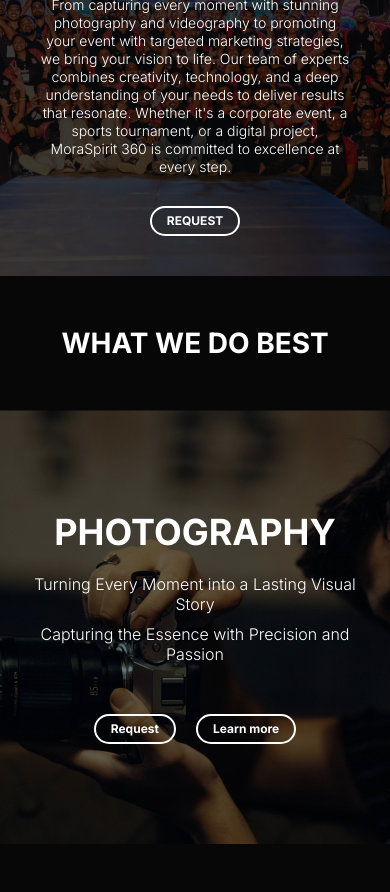
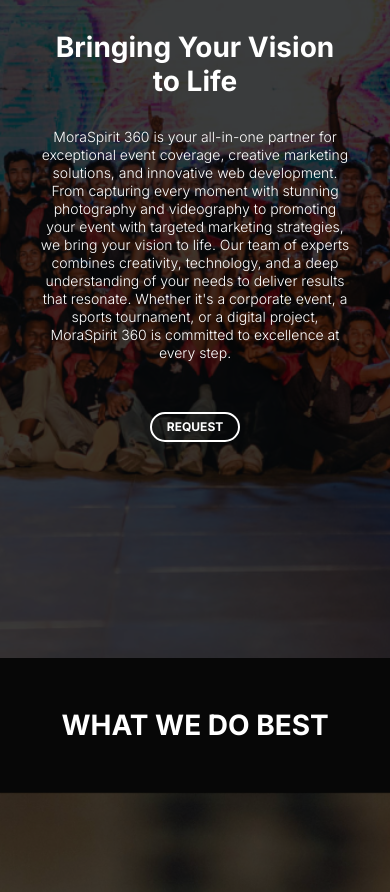
Before and after one commit to moraspirit/moraspirit360-new-ui, a Next.js app: page / in a window 390 px wide. Shown: the part 1040-1932 px from the top of the page. Built offline with nearby package versions, Linux system fonts and the light colour scheme.

Commit message:
Add more responsiveness to the homepage

```diff
--- a/app/Home.module.css
+++ b/app/Home.module.css
@@ -178,6 +178,7 @@
   text-align: center; /* Centers the text and button */
   color: white; /* Adjust text color as needed */
   overflow: hidden; /* Ensures the overlay doesn't overflow */
+  height: 100vh;
 }
 
 /* Overlay styles */
@@ -205,7 +206,7 @@
   font-weight: 700;
   line-height: 66.56px;
   text-align: center;
-  margin-bottom: 20px; /* Adjust spacing as needed */
+  margin-bottom: 30px; /* Adjust spacing as needed */
 }
 
 /* Paragraph styles */
@@ -213,9 +214,9 @@
   font-family: 'Inter', sans-serif;
   font-size: 21px;
   font-weight: 350;
-  line-height: 25.41px;
+  line-height: 28px;
   text-align: center;
-  margin-bottom: 30px; /* Adjust spacing as needed */
+  margin-bottom: 50px; /* Adjust spacing as needed */
 }
 
 /* Button styles */
@@ -400,6 +401,12 @@
   opacity: 0;
   transform: translateY(70px);
   animation: scrollUp 0.8s ease-out forwards;
+
+  display: flex;
+  flex-direction: column;
+  justify-content: center;
+  align-items: center;
+  height: 100vh;
 }
 
 
--- a/app/page.tsx
+++ b/app/page.tsx
@@ -71,7 +71,7 @@ const Home = () => {
 
 
             {/* Second Section */}
-            <section className={`${styles.secondSection} ${styles.scrollUpAnimation}`}>
+            <section className={`${styles.secondSection} ${styles.scrollUpAnimation} flex flex-col items-center justify-center`}>
                 <ScrollUpDiv>
                     <h1>Bringing Your Vision to Life</h1>
                     <p className='font-thin'>
```
